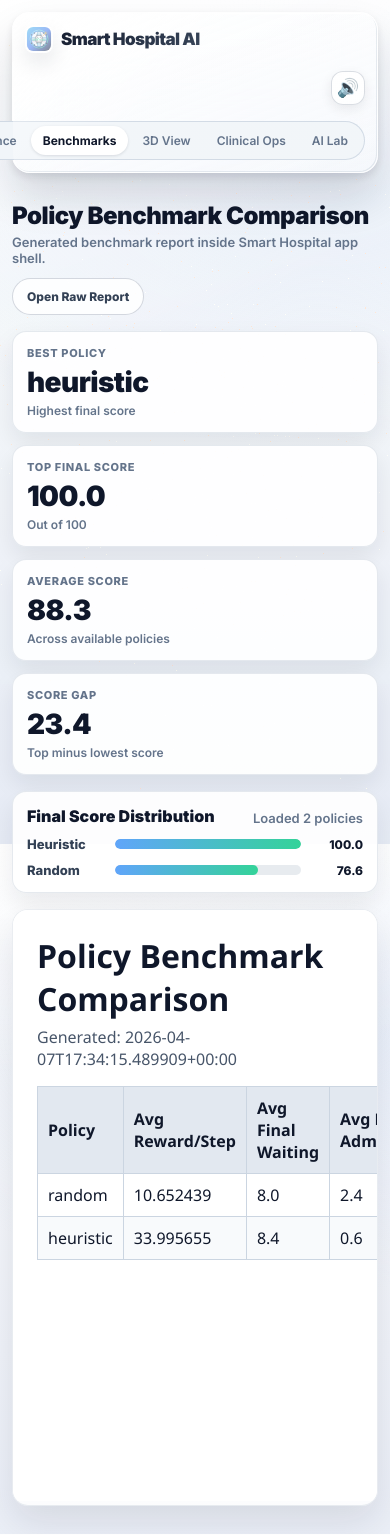
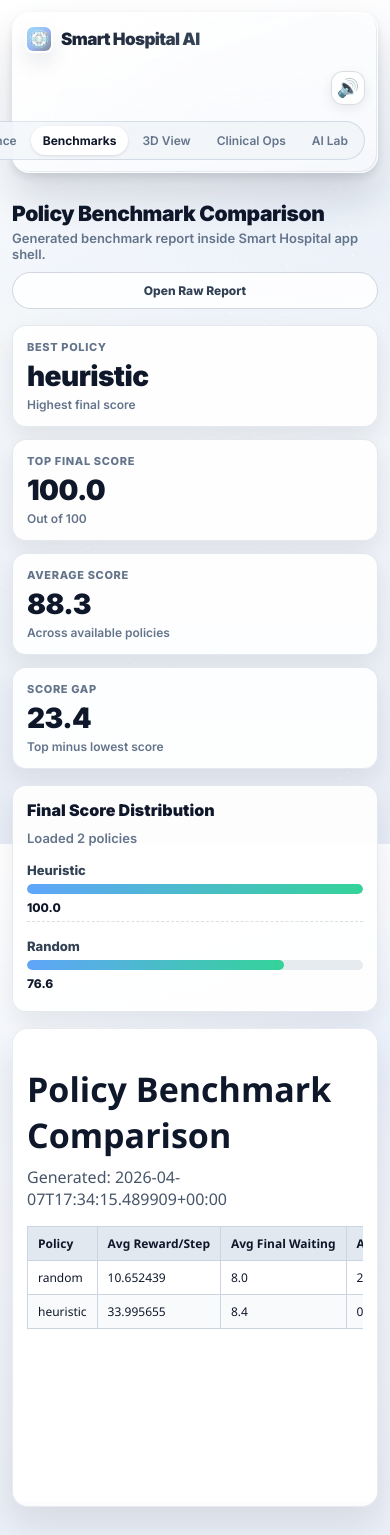
Before and after one commit to daksh22051/SmartHospitalAI, a Flask app: page /benchmark_dashboard in a window 390 px wide. Run offline with Flask 3, Linux system fonts and the light colour scheme; data that the repository does not hold is empty; some libraries are stand-ins or nearby versions.

Commit message:
Improve benchmark mobile responsiveness

```diff
--- a/templates/benchmark_dashboard_page.html
+++ b/templates/benchmark_dashboard_page.html
@@ -146,8 +146,49 @@
     .benchmark-bar-row { grid-template-columns: 78px 1fr 52px; }
     .benchmark-frame { min-height: 520px; height: 70vh; }
   }
+  @media (max-width: 700px) {
+    .benchmark-head {
+      flex-direction: column;
+      align-items: stretch;
+      gap: 10px;
+    }
+    .benchmark-title {
+      font-size: 21px;
+    }
+    .benchmark-btn {
+      width: 100%;
+      text-align: center;
+    }
+    .benchmark-visual-head {
+      flex-direction: column;
+      align-items: flex-start;
+      gap: 6px;
+    }
+    .benchmark-bar-row {
+      grid-template-columns: 1fr;
+      gap: 6px;
+      padding: 6px 0;
+      border-bottom: 1px dashed rgba(148, 163, 184, 0.35);
+    }
+    .benchmark-bar-row:last-child {
+      border-bottom: 0;
+    }
+    .benchmark-bar-value {
+      text-align: left;
+    }
+    .benchmark-frame-wrap {
+      min-height: 56vh;
+    }
+    .benchmark-frame {
+      height: 56vh;
+      min-height: 420px;
+    }
+  }
   @media (max-width: 560px) {
     .benchmark-summary { grid-template-columns: 1fr; }
+    .benchmark-frame {
+      min-height: 360px;
+    }
   }
 </style>
 {% endblock %}
@@ -226,6 +267,26 @@
       }).filter((r) => r.policy);
     }
 
+    function makeIframeResponsive(doc) {
+      if (!doc || !doc.head) return;
+      const styleId = 'benchmark-mobile-override-style';
+      if (doc.getElementById(styleId)) return;
+
+      const style = doc.createElement('style');
+      style.id = styleId;
+      style.textContent = `
+        html, body { max-width: 100%; overflow-x: hidden; }
+        body { padding: 14px !important; margin: 0 !important; }
+        table { width: 100% !important; border-collapse: collapse; }
+        @media (max-width: 760px) {
+          table { display: block; overflow-x: auto; white-space: nowrap; }
+          th, td { font-size: 12px !important; padding: 8px 10px !important; }
+          h1 { font-size: 34px !important; margin-bottom: 8px !important; }
+        }
+      `;
+      doc.head.appendChild(style);
+    }
+
     function renderChart(data) {
       if (!chartEl) return;
       chartEl.innerHTML = data.map((item) => {
@@ -262,6 +323,7 @@
       try {
         const doc = frame && frame.contentDocument;
         if (!doc) return;
+        makeIframeResponsive(doc);
         const data = parseRows(doc);
         renderSummary(data);
       } catch (_) {
```
